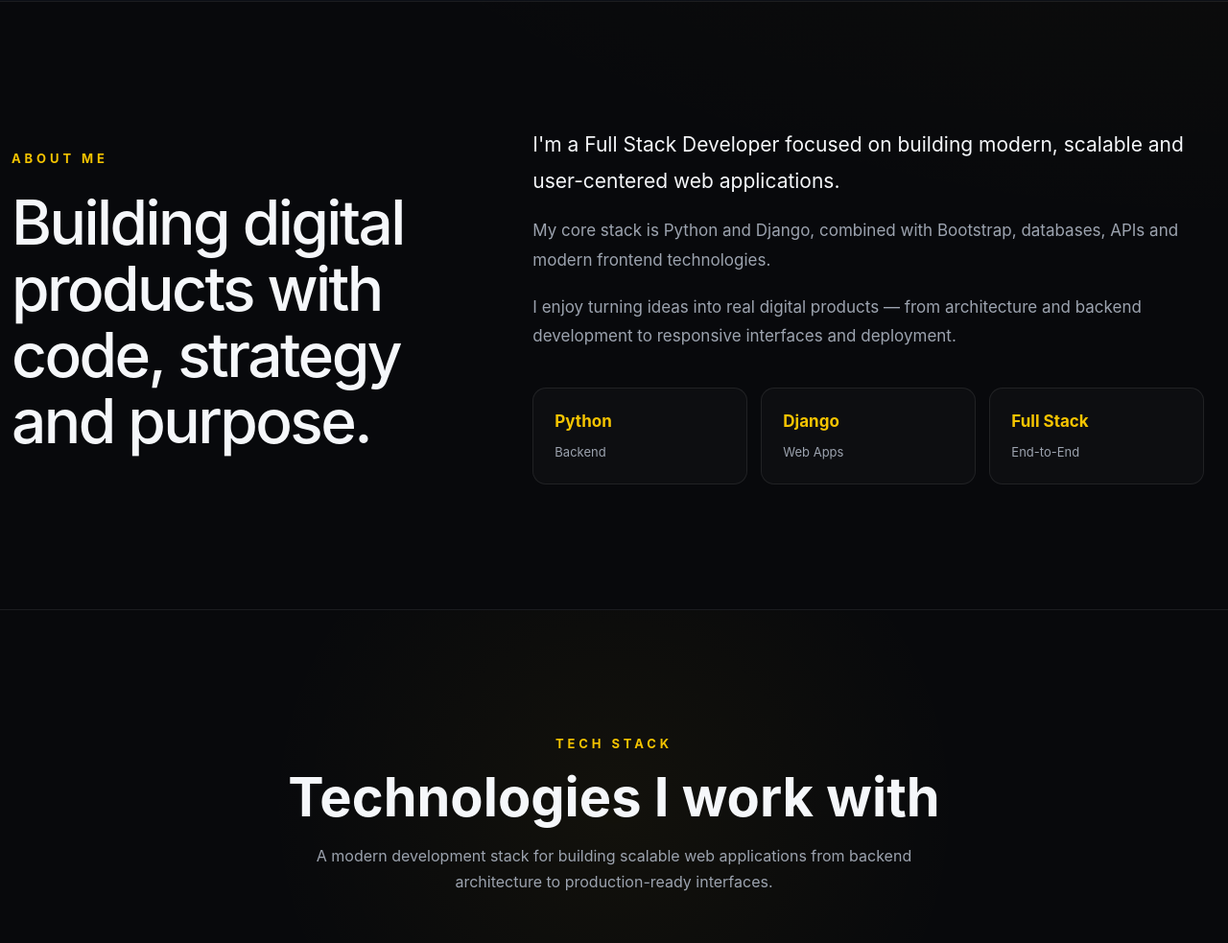
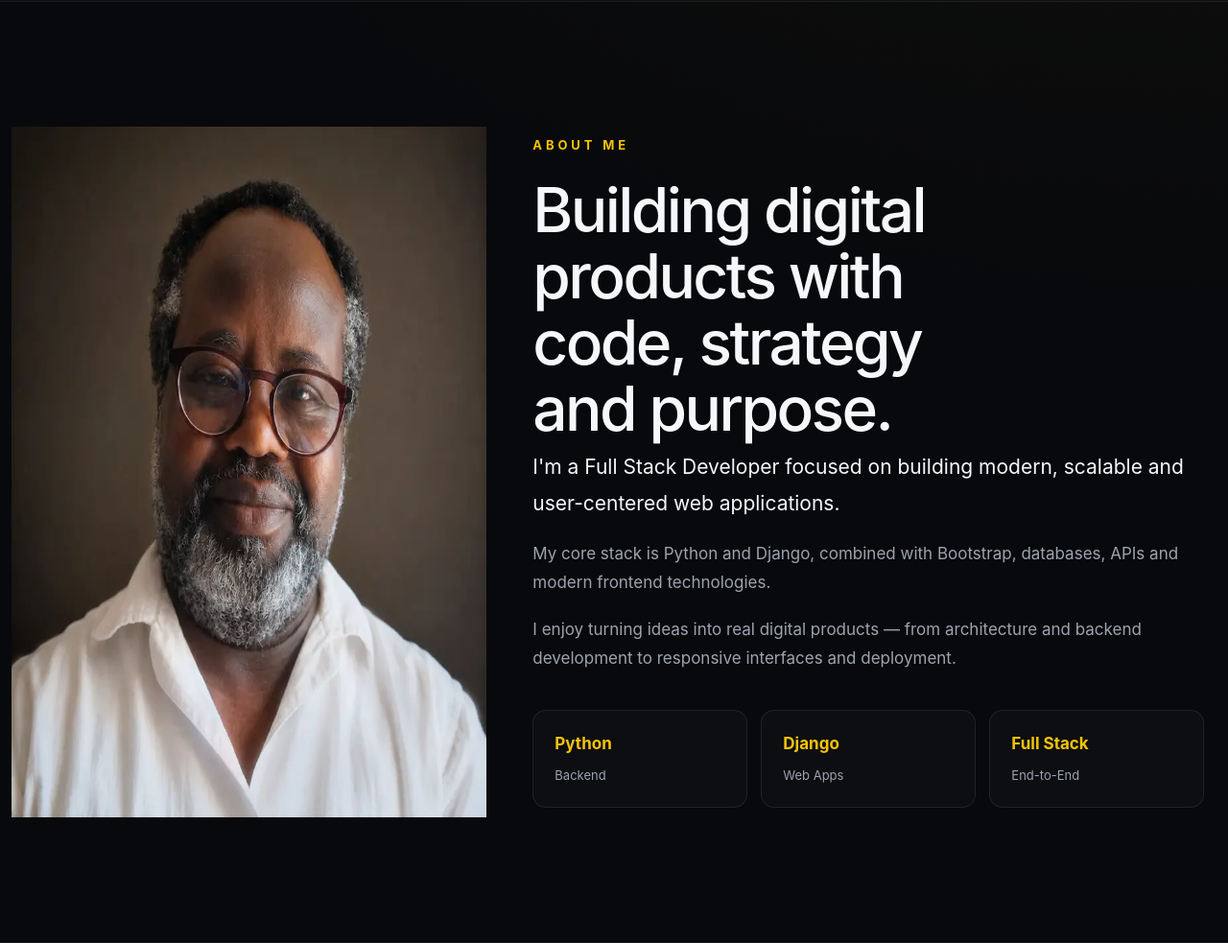
Before and after one commit to teyi12/teysomadje-portfolio, a Django app: page / in a window 1280 px wide. Shown: the part 1311-2294 px from the top of the page at 96% size. Run offline with Django 5.2, Linux system fonts and the light colour scheme; data that the repository does not hold is empty.

Commit message:
Show portrait in About section

```diff
--- a/portfolio/templates/portfolio/home.html
+++ b/portfolio/templates/portfolio/home.html
@@ -266,8 +266,23 @@ TeyiSomadje — Full Stack Web Developer
 
         <div class="row align-items-center g-5">
 
-            <!-- LEFT SIDE -->
             <div class="col-lg-5">
+
+                <div class="about-portrait">
+                    <div class="about-portrait-glow"></div>
+                    <img
+                        src="{% static 'portfolio/img/teyi-portrait.webp' %}"
+                        alt="Portrait of Teyi Guillaume Lawson-Somadje"
+                        class="about-portrait-image"
+                        width="720"
+                        height="720"
+                        loading="lazy"
+                    >
+                </div>
+
+            </div>
+
+            <div class="col-lg-7">
 
                 <div class="about-label">
                     ABOUT ME
@@ -278,12 +293,6 @@ TeyiSomadje — Full Stack Web Developer
                     with code, strategy
                     and purpose.
                 </h2>
-
-            </div>
-
-
-            <!-- RIGHT SIDE -->
-            <div class="col-lg-7">
 
                 <div class="about-content">
 
```
